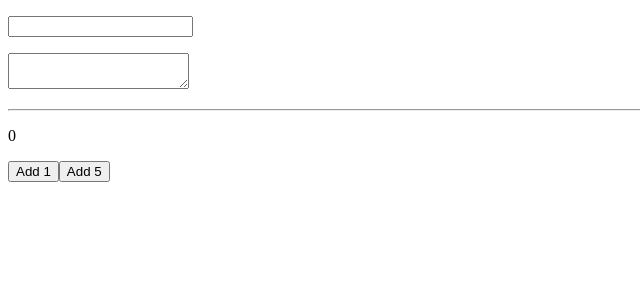
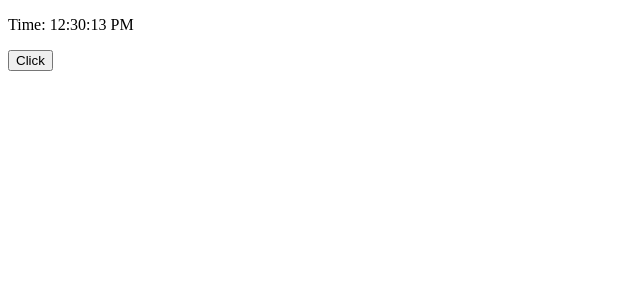
Before and after one commit to MdTasib/React-learn-with-sumit-full-course, a React (Create React App) app: page / in a window 1280 px wide. Shown: the top 300 px of the page, without its empty margins (0-640 px from the left). Built offline with nearby package versions, Linux system fonts and the light colour scheme.

Commit message:
useEffect hook

```diff
--- a/src/App.js
+++ b/src/App.js
@@ -10,6 +10,7 @@ import Counter from "./Components/Context/Counter";
 import Section from './Components/Context/Section';
 import ThemeContext from './Components/Context/themeContext';
 import UseState from './Components/HOC/useState/UseState';
+import UseEffect from './Components/HOC/useEffect/UseEffect';
 
 export default class App extends React.Component {
 
@@ -35,7 +36,10 @@ export default class App extends React.Component {
   render() {
     return (
       <div className="App">
-        <UseState />
+
+        <UseEffect />
+
+        {/* <UseState /> */}
 
         {/*
         // context
--- /dev/null
+++ b/src/Components/HOC/useEffect/ClassComponent.js
@@ -0,0 +1,43 @@
+import React, { Component } from 'react';
+
+class ClassComponent extends Component {
+    state = {
+        count: 0,
+        date: new Date(),
+    }
+
+    componentDidMount() {
+        const { count } = this.state;
+        document.title = `Clicked ${count} times`;
+        setInterval(this.tick, 1000);
+    }
+
+    componentDidUpdate() {
+        const { count } = this.state;
+        document.title = `Clicked ${count} times`;
+    }
+
+    addClick = () => {
+        this.setState(({ count }) => ({
+            count: count + 1
+        }))
+    }
+
+    tick = () => {
+        this.setState({
+            date: new Date(),
+        })
+    }
+
+    render() {
+        const { date } = this.state;
+        return (
+            <div>
+                <p>Time: {date.toLocaleTimeString()}</p>
+                <button onClick={this.addClick}>Click</button>
+            </div>
+        )
+    }
+}
+
+export default ClassComponent;
--- /dev/null
+++ b/src/Components/HOC/useEffect/UseEffect.js
@@ -0,0 +1,12 @@
+import React from 'react';
+import ClassComponent from './ClassComponent';
+
+const UseEffect = () => {
+    return (
+        <div>
+            <ClassComponent />
+        </div>
+    );
+};
+
+export default UseEffect;
```
